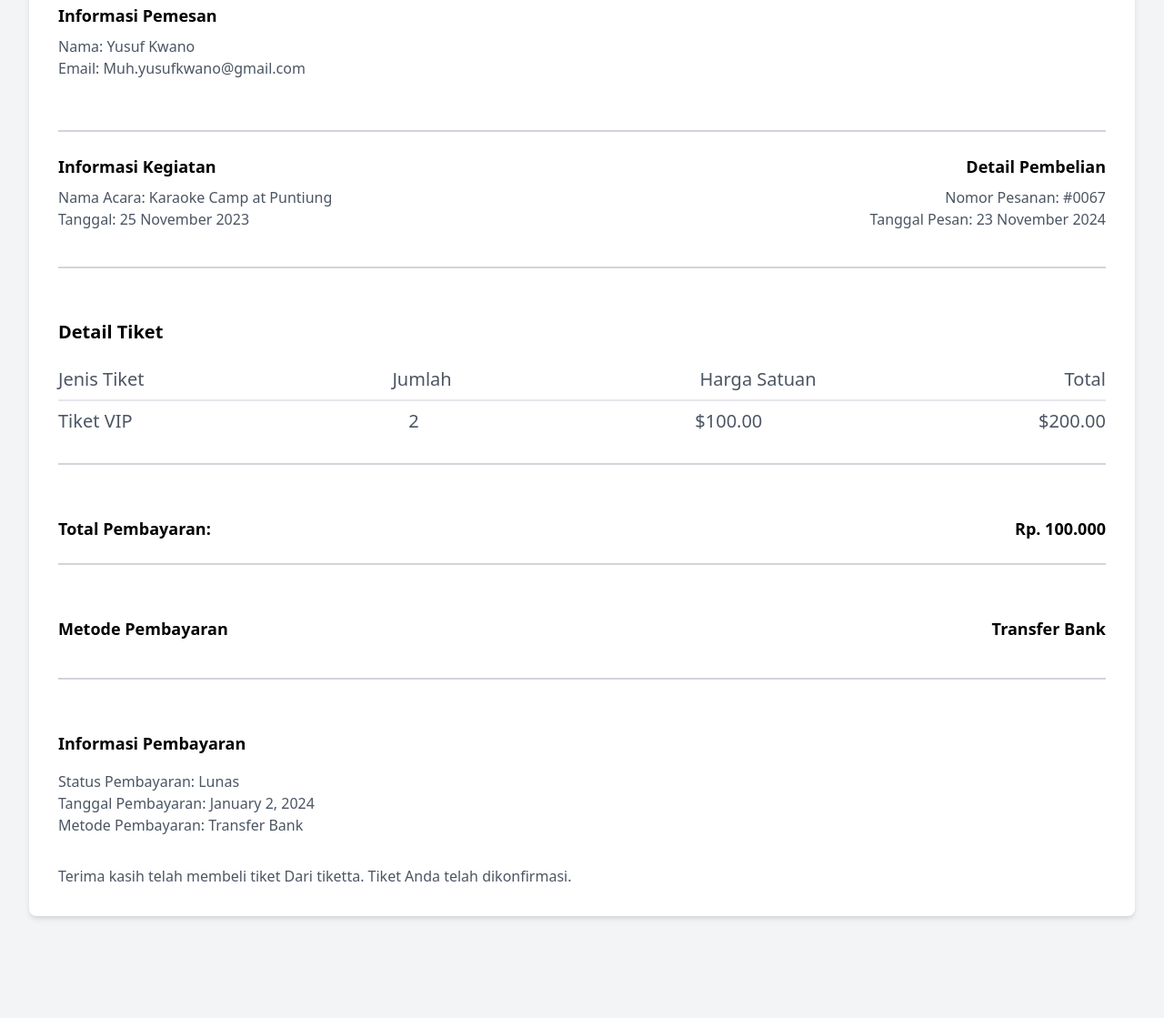
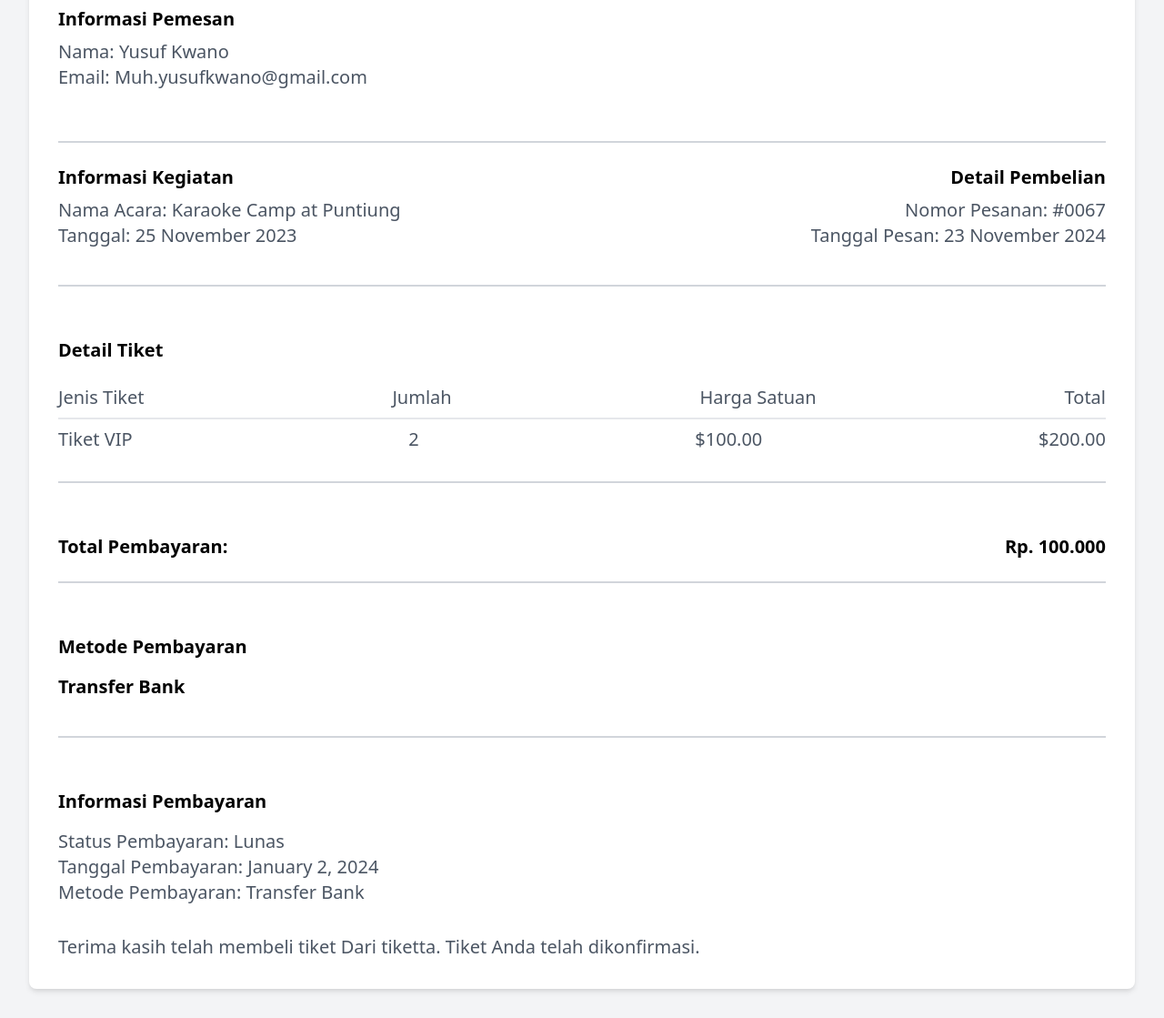
Before and after one commit to karaokecamp/karaokecamp.github.io, a plain HTML site: page index.html in a window 1280 px wide. Shown: the part 129-1248 px from the top of the page at 91% size. Before the commit the page ends 1168 px from the top, so only its background shows below. Drawn offline with nearby package versions, Linux system fonts and the light colour scheme.

Commit message:
lanjutaan

```diff
--- a/index.html
+++ b/index.html
@@ -7,88 +7,86 @@
     <title>Invoice Tiket Konser</title>
 </head>
 <body class="bg-gray-100 font-sans">
-    <div class="container mx-auto p-8">
-        <div class="bg-white p-8 rounded-lg shadow-md flex flex-col">
-            <h1 class="text-3xl font-bold mb-8">Invoice Tiketta</h1>
+    <div class="container mx-auto p-4 sm:p-8">
+        <div class="bg-white p-4 sm:p-8 rounded-lg shadow-md flex flex-col">
+            <h1 class="text-3xl sm:text-4xl font-bold mb-4 sm:mb-8">Invoice Tiketta</h1>
 
             <!-- Informasi Pemesan -->
-            <div class="mb-8 flex flex-col">
-                <h2 class="text-lg font-semibold mb-2">Informasi Pemesan</h2>
-                <p class="text-gray-600">Nama: Yusuf Kwano</p>
-                <p class="text-gray-600">Email: Muh.yusufkwano@gmail.com</p>
-                <!-- <p class="text-gray-600">No Whats: Jalan Contoh No. 123</p> -->
+            <div class="mb-4 sm:mb-8 flex flex-col">
+                <h2 class="text-lg sm:text-xl font-semibold mb-2">Informasi Pemesan</h2>
+                <p class="text-gray-600 text-sm sm:text-base lg:text-lg xl:text-xl">Nama: Yusuf Kwano</p>
+                <p class="text-gray-600 text-sm sm:text-base lg:text-lg xl:text-xl">Email: Muh.yusufkwano@gmail.com</p>
+                <!-- <p class="text-gray-600 text-sm sm:text-base lg:text-lg xl:text-xl">No Whats: Jalan Contoh No. 123</p> -->
             </div>
 
-            <!-- <hr class="border-t-2 border-gray-300 my-6"> -->
-
-
-            <hr class="border-t-2 border-gray-300 my-6">
+            <hr class="border-t-2 border-gray-300 my-4 sm:my-6">
 
             <!-- Detail Pembelian -->
-            <div class="flex justify-between mb-4">
-                <div class="w-1/2">
-                    <h2 class="text-lg font-semibold mb-2">Informasi Kegiatan</h2>
-                    <p class="text-gray-600">Nama Acara: Karaoke Camp at Puntiung</p>
-                    <p class="text-gray-600">Tanggal: 25 November 2023</p>
+            <div class="flex flex-col sm:flex-row justify-between mb-4">
+                <div class="w-full sm:w-1/2">
+                    <h2 class="text-lg sm:text-xl font-semibold mb-2">Informasi Kegiatan</h2>
+                    <p class="text-gray-600 text-sm sm:text-base lg:text-lg xl:text-xl">Nama Acara: Karaoke Camp at Puntiung</p>
+                    <p class="text-gray-600 text-sm sm:text-base lg:text-lg xl:text-xl">Tanggal: 25 November 2023</p>
                 </div>
-                <div class="w-1/2 text-right">
-                    <h2 class="text-lg font-semibold mb-2">Detail Pembelian</h2>
-                    <p class="text-gray-600">Nomor Pesanan: #0067</p>
-                    <p class="text-gray-600">Tanggal Pesan: 23 November 2024</p>
+                <div class="w-full sm:w-1/2 text-right">
+                    <h2 class="text-lg sm:text-xl font-semibold mb-2">Detail Pembelian</h2>
+                    <p class="text-gray-600 text-sm sm:text-base lg:text-lg xl:text-xl">Nomor Pesanan: #0067</p>
+                    <p class="text-gray-600 text-sm sm:text-base lg:text-lg xl:text-xl">Tanggal Pesan: 23 November 2024</p>
                 </div>
             </div>
 
-            <hr class="border-t-2 border-gray-300 my-6">
+            <hr class="border-t-2 border-gray-300 my-4 sm:my-6">
 
             <!-- Tabel Tiket -->
-            <div class="mt-4 md:mt-8 flex flex-col">
-                <h2 class="text-lg md:text-xl font-semibold mb-4">Detail Tiket</h2>
+            <div class="mt-4 sm:mt-8 flex flex-col">
+                <h2 class="text-lg sm:text-xl font-semibold mb-4">Detail Tiket</h2>
                 <div class="flex flex-col">
                     <div class="flex flex-row justify-between border-b-2 py-2">
-                        <span class="text-gray-600 text-sm md:text-base lg:text-lg xl:text-xl">Jenis Tiket</span>
-                        <span class="text-gray-600 text-sm md:text-base lg:text-lg xl:text-xl">Jumlah</span>
-                        <span class="text-gray-600 text-sm md:text-base lg:text-lg xl:text-xl">Harga Satuan</span>
-                        <span class="text-gray-600 text-sm md:text-base lg:text-lg xl:text-xl">Total</span>
+                        <span class="text-gray-600 text-sm sm:text-base lg:text-lg xl:text-xl">Jenis Tiket</span>
+                        <span class="text-gray-600 text-sm sm:text-base lg:text-lg xl:text-xl">Jumlah</span>
+                        <span class="text-gray-600 text-sm sm:text-base lg:text-lg xl:text-xl">Harga Satuan</span>
+                        <span class="text-gray-600 text-sm sm:text-base lg:text-lg xl:text-xl">Total</span>
                     </div>
                     <!-- Baris Tiket -->
                     <div class="flex flex-row justify-between py-2">
-                        <span class="text-gray-600 text-sm md:text-base lg:text-lg xl:text-xl">Tiket VIP</span>
-                        <span class="text-gray-600 text-sm md:text-base lg:text-lg xl:text-xl">2</span>
-                        <span class="text-gray-600 text-sm md:text-base lg:text-lg xl:text-xl">$100.00</span>
-                        <span class="text-gray-600 text-sm md:text-base lg:text-lg xl:text-xl">$200.00</span>
+                        <span class="text-gray-600 text-sm sm:text-base lg:text-lg xl:text-xl">Tiket VIP</span>
+                        <span class="text-gray-600 text-sm sm:text-base lg:text-lg xl:text-xl">2</span>
+                        <span class="text-gray-600 text-sm sm:text-base lg:text-lg xl:text-xl">$100.00</span>
+                        <span class="text-gray-600 text-sm sm:text-base lg:text-lg xl:text-xl">$200.00</span>
                     </div>
                     <!-- Tambahkan baris tiket lainnya jika diperlukan -->
                 </div>
             </div>
-            <hr class="border-t-2 border-gray-300 my-6">
+
+            <hr class="border-t-2 border-gray-300 my-4 sm:my-6">
 
             <!-- Total Pembayaran -->
-            <div class="mt-8 flex justify-between">
-                <span class="text-lg font-semibold">Total Pembayaran:</span>
-                <span class="text-lg font-semibold">Rp. 100.000</span>
+            <div class="mt-4 sm:mt-8 flex justify-between">
+                <span class="text-lg sm:text-xl font-semibold">Total Pembayaran:</span>
+                <span class="text-lg sm:text-xl font-semibold">Rp. 100.000</span>
             </div>
 
-            <hr class="border-t-2 border-gray-300 my-6">
+            <hr class="border-t-2 border-gray-300 my-4 sm:my-6">
 
             <!-- Metode Pembayaran -->
-            <div class="mt-8 flex flex-row justify-between">
-                <h2 class="text-lg font-semibold mb-4">Metode Pembayaran</h2>
-                <h2 class="text-lg font-semibold mb-4">Transfer Bank</h2>
+            <div class="mt-4 sm:mt-8 flex flex-col">
+                <h2 class="text-lg sm:text-xl font-semibold mb-4">Metode Pembayaran</h2>
+                <h2 class="text-lg sm:text-xl font-semibold mb-4">Transfer Bank</h2>
                 <!-- ... -->
             </div>
 
-            <hr class="border-t-2 border-gray-300 my-6">
+            <hr class="border-t-2 border-gray-300 my-4 sm:my-6">
 
             <!-- Informasi Pembayaran -->
-            <div class="mt-8 flex flex-col">
-                <h2 class="text-lg font-semibold mb-4">Informasi Pembayaran</h2>
-                <p class="text-gray-600">Status Pembayaran: Lunas</p>
-                <p class="text-gray-600">Tanggal Pembayaran: January 2, 2024</p>
-                <p class="text-gray-600">Metode Pembayaran: Transfer Bank</p>
+            <div class="mt-4 sm:mt-8 flex flex-col">
+                <h2 class="text-lg sm:text-xl font-semibold mb-4">Informasi Pembayaran</h2>
+                <p class="text-gray-600 text-sm sm:text-base lg:text-lg xl:text-xl">Status Pembayaran: Lunas</p>
+                <p class="text-gray-600 text-sm sm:text-base lg:text-lg xl:text-xl">Tanggal Pembayaran: January 2, 2024</p>
+                <p class="text-gray-600 text-sm sm:text-base lg:text-lg xl:text-xl">Metode Pembayaran: Transfer Bank</p>
             </div>
 
-            <div class="mt-8 flex flex-col">
-                <p class="text-gray-600">Terima kasih telah membeli tiket Dari tiketta. Tiket Anda telah dikonfirmasi.</p>
+            <div class="mt-4 sm:mt-8 flex flex-col">
+                <p class="text-gray-600 text-sm sm:text-base lg:text-lg xl:text-xl">Terima kasih telah membeli tiket Dari tiketta. Tiket Anda telah dikonfirmasi.</p>
             </div>
         </div>
     </div>
```
